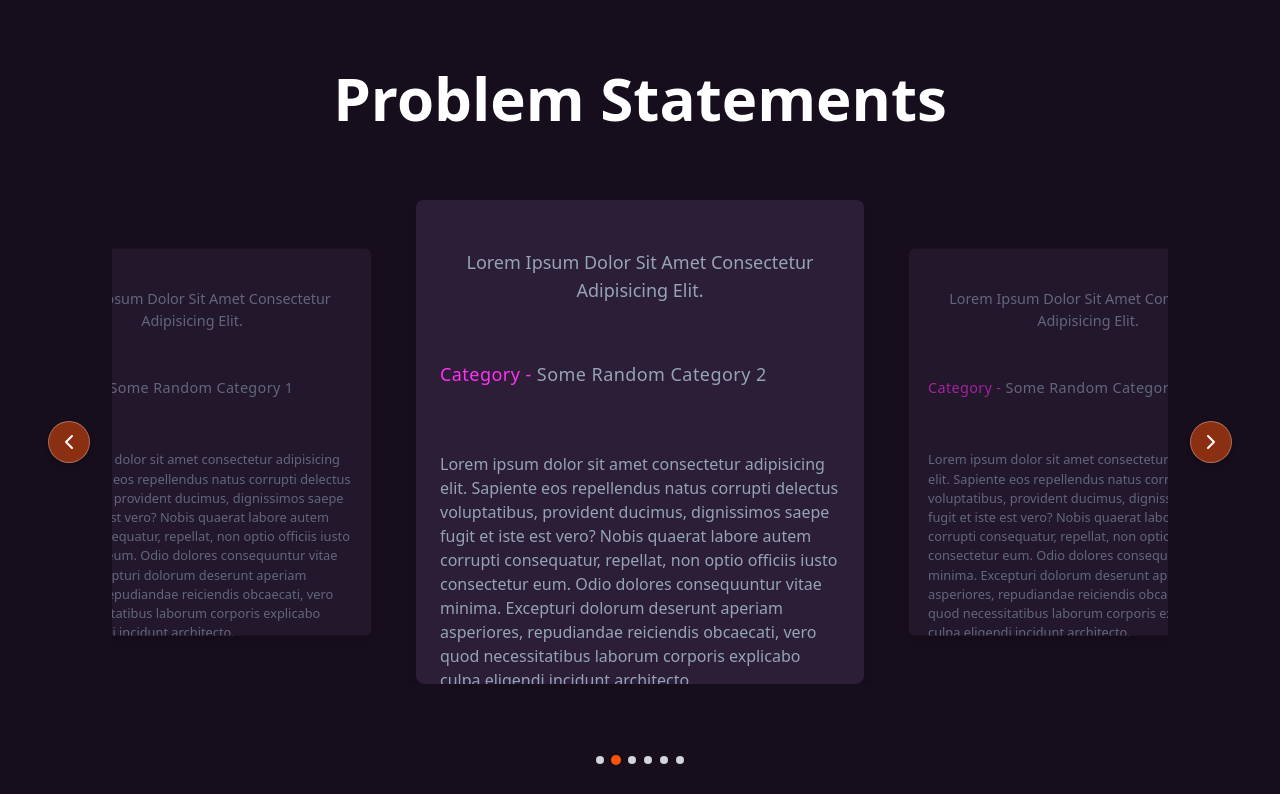
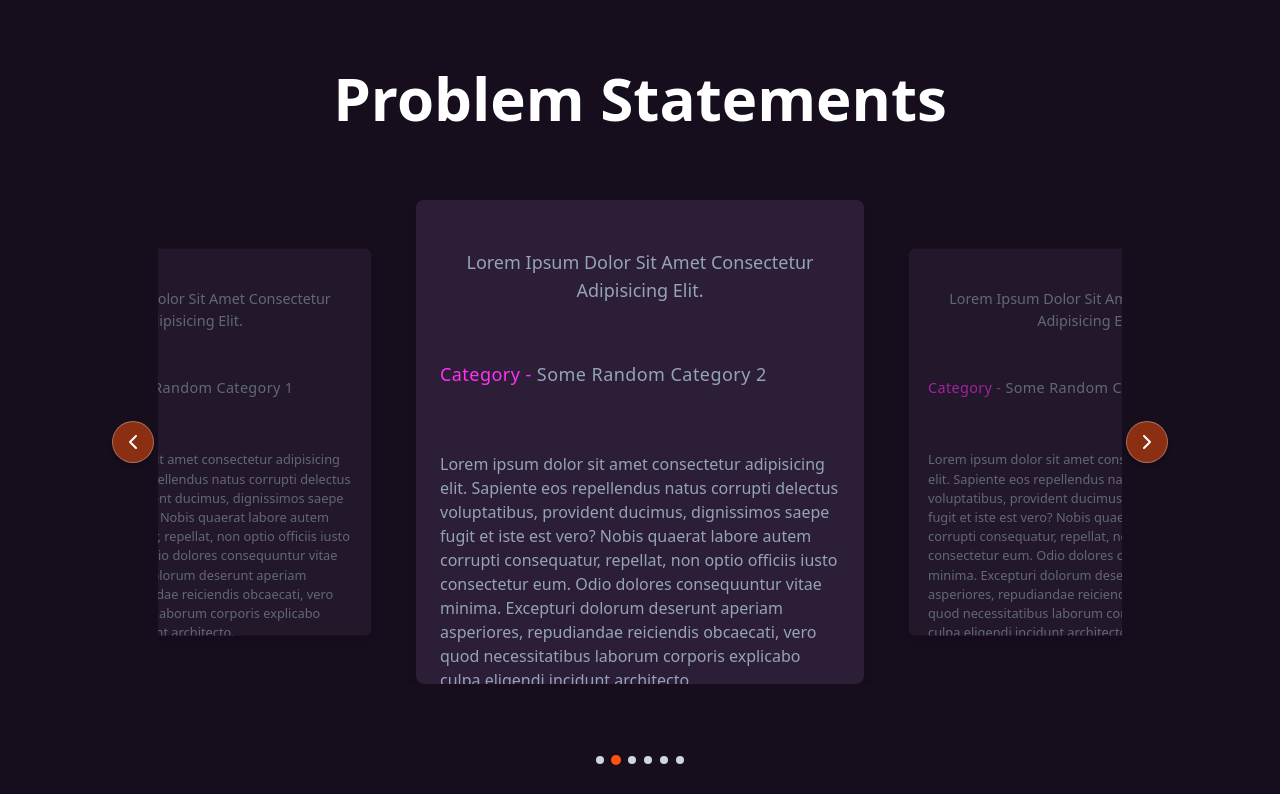
Before and after one commit to THEGAMECHANGER416/CodeKshetra2.0, a React (Vite) app: page / in a window 1280 px wide. Shown: the part 2460-3254 px from the top of the page. Built offline with nearby package versions, Linux system fonts and the light colour scheme.

Commit message:
fix UI issues

```diff
--- a/src/components/custom/ProblemStatement.tsx
+++ b/src/components/custom/ProblemStatement.tsx
@@ -32,8 +32,18 @@ const ProblemStatement = () => {
       </div>
 
       <div className="grid place-items-center overflow-hidden">
-        <div className="relative w-full max-w-6xl px-4 md:px-12 py-[4.5rem] h-full">
-          <div className="flex relative justify-center h-full max-h-[40rem] overflow-hidden">
+        <div className="w-full max-w-6xl px-4 md:px-12 py-[4.5rem] h-full max-h-[40rem] grid grid-cols-1 md:grid-cols-[auto_1fr_auto] gap-1">
+          <div className="hidden md:flex md:items-center">
+            <button
+              onClick={prevCard}
+              className="bg-accent/50 border border-white/30 rounded-full h-fit p-2 shadow-md z-30 hidden md:block"
+              aria-label="Previous card"
+            >
+              <ChevronLeft className="w-3 h-3 md:w-6 md:h-6 text-white" />
+            </button>
+          </div>
+
+          <div className="flex relative justify-center h-full overflow-hidden">
             {problemStatements.map((statement, index) => (
               <div
                 key={index}
@@ -45,24 +55,15 @@ const ProblemStatement = () => {
             ))}
           </div>
 
-          {problemStatements.length > 1 && (
-            <>
-              <button
-                onClick={prevCard}
-                className="absolute left-0 md:-left-4 top-1/2 transform -translate-y-1/2 bg-accent/50 border border-white/30 rounded-full p-2 shadow-md z-30 hidden md:block"
-                aria-label="Previous card"
-              >
-                <ChevronLeft className="w-3 h-3 md:w-6 md:h-6 text-white" />
-              </button>
+          <div className="hidden md:flex md:items-center">
             <button
               onClick={nextCard}
-                className="absolute right-0 md:-right-4 top-1/2 transform -translate-y-1/2 bg-accent/50 border border-white/30 rounded-full p-2 shadow-md z-30 hidden md:block"
+              className="bg-accent/50 border border-white/30 rounded-full h-fit p-2 shadow-md z-30 hidden md:block"
               aria-label="Next card"
             >
               <ChevronRight className="w-3 h-3 md:w-6 md:h-6 text-white" />
             </button>
-            </>
-          )}
+          </div>
         </div>
       </div>
 
```
Lines whose indentation alone changed are shown as unchanged.
